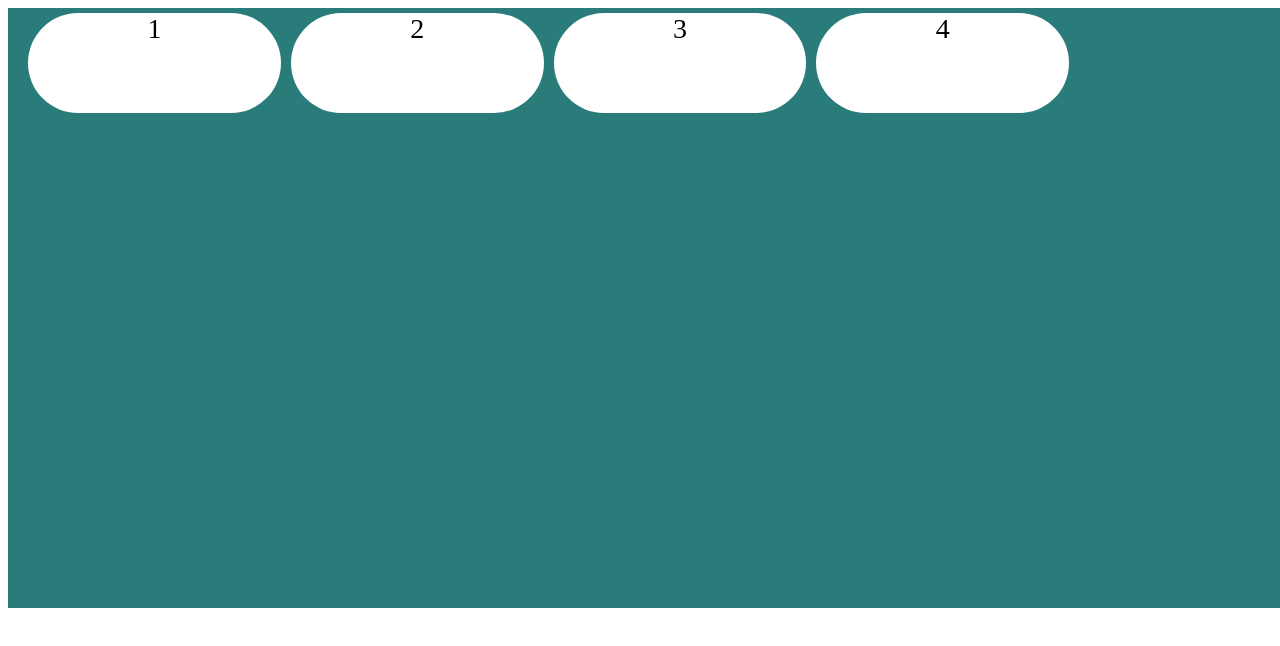
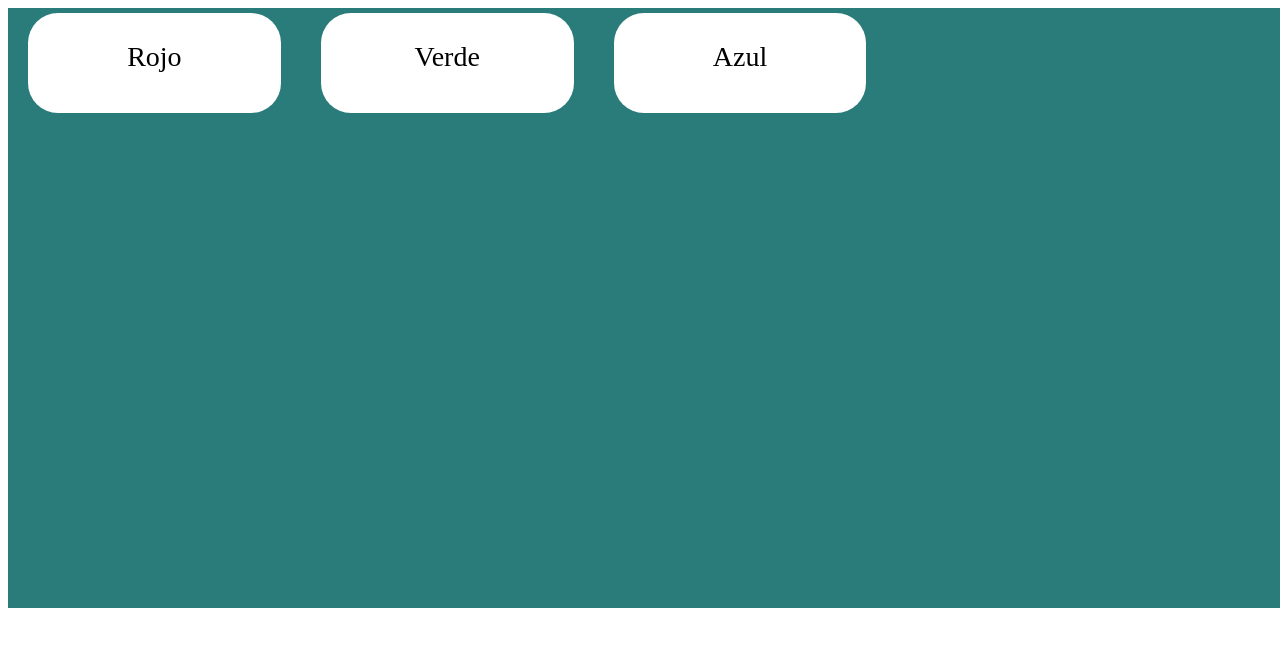
Before and after one commit to NadineAtoccsaOrtiz/Curso_css, a plain HTML site: page practica/flex_direction/index.html in a window 1280 px wide. Drawn offline with Linux system fonts and the light colour scheme.

Commit message:
Actividad dentro de mi archivo Flex-Direction
Cree tres articulos y aplique nuesvos estilos como por ejemplo transition,rotate, gap,box-shadow,etc

```diff
--- a/practica/flex_direction/estilos.css
+++ b/practica/flex_direction/estilos.css
@@ -5,13 +5,46 @@
     padding-left: 15px;
     display: flex;
     flex-wrap: wrap;
+    gap: 10px 30px;
 }
-p{
+article{
     background: white;
     width: 20%;
     height: 100px;
     text-align: center;
     font-size: 28px;
     margin: 5px;
-    border-radius: 100px;
+    border-radius: 30px;
+    cursor: pointer;
+    transition: all 0.5s ease-out;
 }
+
+.rojo:hover{
+    background: red;
+    width: 30%;
+    box-shadow: 5px 15px 20px rgb(158, 62, 62);
+    rotate: -90deg;
+}
+.verde:hover{
+    background: green;
+    width: 30%;
+    box-shadow: 5px 15px 20px rgb(113, 176, 121);
+    rotate: 360deg;
+}
+.azul:hover{
+    background: blue;
+    width: 30%;
+    box-shadow: 5px 15px 20px rgb(63, 51, 141);
+    rotate: -180deg;
+}
+.blanco{
+    background: rgba(0, 0, 0, 0);
+    color: black;
+}
+.blanco:hover{
+    color: white;
+}
+
+/* primer gap espacio entre filas segundo gap es el espacio entre
+cambiar cursor cursor: pointer
+rotate para que gire es en el hover y rotate en el article es para que se gire y se quede en esa posicion*/
--- a/practica/flex_direction/index.html
+++ b/practica/flex_direction/index.html
@@ -1,5 +1,5 @@
 <!DOCTYPE html>
-<html lang="en">
+<html lang="es">
 <head>
     <meta charset="UTF-8">
     <meta name="viewport" content="width=device-width, initial-scale=1.0">
@@ -8,11 +8,9 @@
 </head>
 <body>
     <main class="contenedor">
-        <p>1</p>
-        <p>2</p>
-        <p>3</p>
-        <p>4</p>
-
+        <article class="rojo"><p class="blanco">Rojo</p></article>
+        <article class="verde"><p class="blanco">Verde</p></article>
+        <article class="azul"><p class="blanco">Azul</p></article>
     </main>
 </body>
 </html>
```
